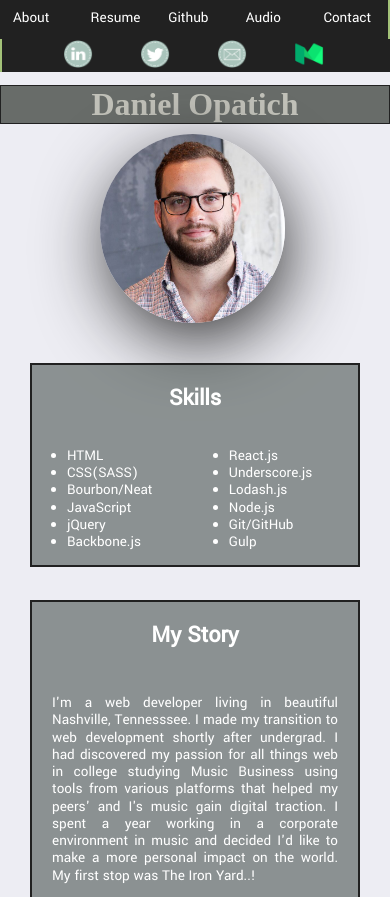
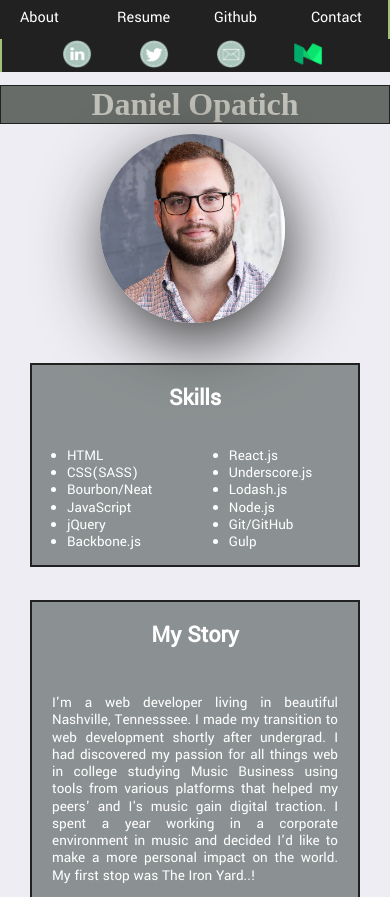
Before and after one commit to danielopatich/danielopatich.github.io, a website: page index.html in a window 390 px wide. Shown: the top 897 px of the page. Drawn offline with nearby package versions, Linux system fonts and the light colour scheme; a web font is replaced by a local one.

Commit message:
fixed nav resizing

```diff
--- a/index.html
+++ b/index.html
@@ -17,11 +17,11 @@
     <body>
       <header class="head">
         <nav class="navHead">
-          <ul>
+          <ul class="navTop">
             <li><a href="#About">About</a></li>
             <li><a href="#Resume">Resume</a></li>
             <li><a href="#Github">Github</a></li>
-            <li><a href="#Audio">Audio</a></li>
+            <!-- <li><a href="#Audio">Audio</a></li> -->
             <li><a href="#Contact">Contact</a></li>
           </ul>
           <ul class="iconRight">
--- a/styles/main.css
+++ b/styles/main.css
@@ -43,16 +43,20 @@ header.head {
       color: none;
       text-decoration: underline;
       background: none; }
+      header.head ul.iconRight :hover li {
+        width: 25%; }
     header.head ul.iconRight img {
       width: 30px;
       border: 0;
       height: 28px;
-      margin: -3.5px 0px 0px 8px; }
+      margin: -3.5px 0px 0px 0px; }
+  header.head ul.navTop {
+    display: -webkit-inline-box; }
 
 .navHead {
   width: 100%; }
   .navHead ul {
-    display: inline-flex;
+    display: -webkit-inline-box;
     list-style-type: none; }
     .navHead ul li a {
       text-decoration: none;
@@ -93,7 +97,7 @@ header.head {
       padding: 4.3px 40px;
       margin-top: -16px; }
     header.head img {
-      margin: 0; }
+      margin: -3.5px 0px 0px 10px; }
     header.head li {
       width: 25%; } }
 
@@ -104,16 +108,15 @@ header.head {
 
 @media screen and (max-width: 480px) {
   .navHead ul {
-    display: inline-flex;
+    display: -webkit-inline-box;
     width: 17%;
     border-right: none;
     list-style-type: none; }
     .navHead ul li a {
       text-decoration: none;
       color: #fff;
-      padding: 0 8px;
-      font-size: 15px;
-      margin-left: 5px; }
+      padding: 0 10px;
+      margin-left: 10px; }
     .navHead ul li a:hover {
       color: #ABC278;
       text-decoration: underline;
@@ -546,7 +549,7 @@ main {
     float: left;
     display: block;
     margin-right: 2.35765%;
-    width: 65.88078%;
+    width: 57.35098%;
     display: inline-block;
     border: none; }
     .contactWrap:last-child {
--- a/styles/style.scss
+++ b/styles/style.scss
@@ -50,20 +50,26 @@ header.head {
       background: none;
       // height: 10px;
       // transition: all 0.5s ease;
+      li {
+        width: 25%;
+      }
     }
     img {
       width: 30px;
       border: 0;
       height: 28px;
-      margin: -3.5px 0px 0px 8px;
+      margin: -3.5px 0px 0px 0px;
     }
+  }
+  ul.navTop {
+    display: -webkit-inline-box;
   }
 }
 
 .navHead {
   width: 100%;
   ul {
-    display: inline-flex;
+    display: -webkit-inline-box;
     list-style-type: none;
     li {
       a {
@@ -105,7 +111,7 @@ header.head {
       margin-top: -16px;
     }
     img {
-      margin: 0;
+      margin: -3.5px 0px 0px 10px;
     }
     li {
       width: 25%;
@@ -125,7 +131,7 @@ header.head {
 .navHead {
   @include media($mobile) {
     ul {
-      display: inline-flex;
+      display: -webkit-inline-box;
       width: 17%;
       border-right: none;
       list-style-type: none;
@@ -133,9 +139,9 @@ header.head {
         a {
           text-decoration: none;
           color: #fff;
-          padding: 0 8px;
-          font-size: 15px;
-          margin-left: 5px;
+          padding: 0 10px;
+          // font-size: 15px;
+          margin-left: 10px;
         }
         a:hover {
           color: #ABC278;
@@ -525,7 +531,7 @@ main {
 
 .contactWrap {
   @include media($between) {
-    @include span-columns(8 of 12);
+    @include span-columns(7 of 12);
     display: inline-block;
     border: none;
   }
```
